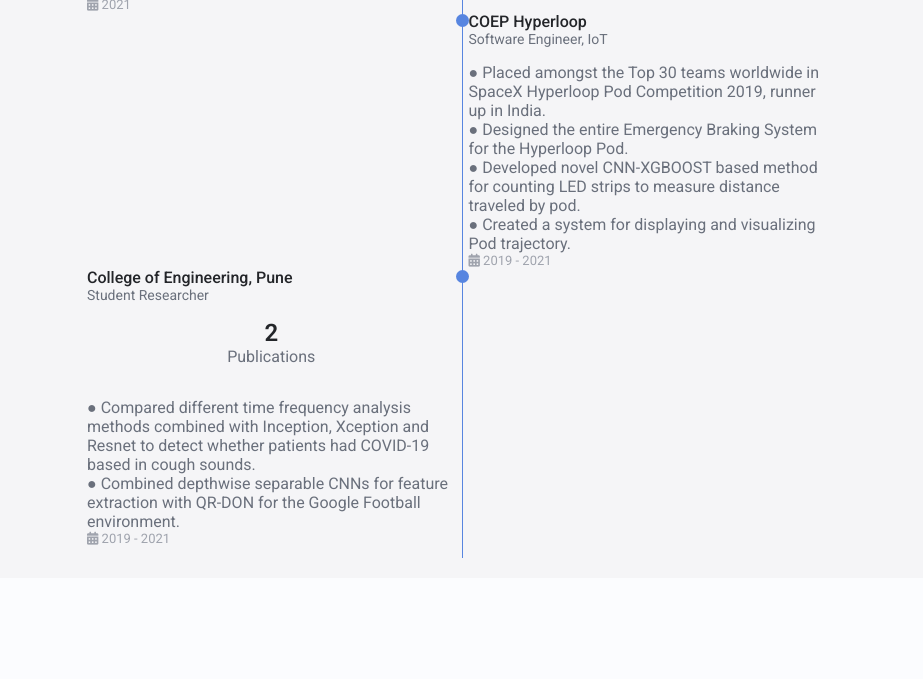
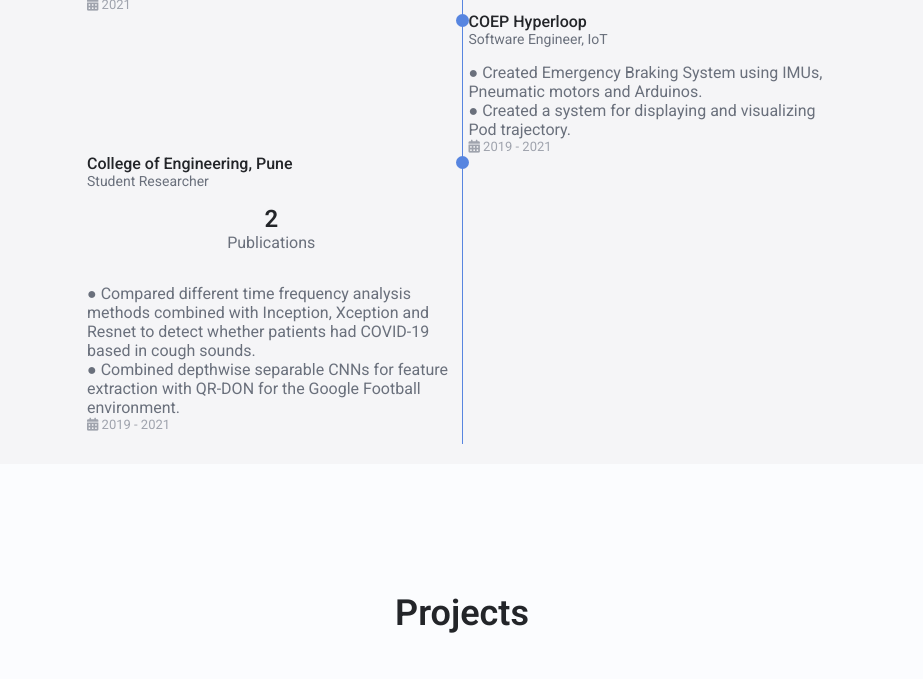
Before and after one commit to kunal25k/Kunal, a plain HTML site: page index.html in a window 1280 px wide. Shown: the part 1059-1738 px from the top of the page, without its empty margins (178-1101 px from the left). Drawn offline with Linux system fonts and the light colour scheme.

Commit message:
Add files via upload

```diff
--- a/index.html
+++ b/index.html
@@ -235,9 +235,7 @@
                                 <span class="qualification-subtitle">Software Engineer, IoT</span>
                                 <div class='urmom'>
                                     <div class="work-deets">
-                                            <p>&#9679; Placed amongst the Top 30 teams worldwide in SpaceX Hyperloop Pod Competition 2019, runner up in India.</p>
-                                            <p>&#9679; Designed the entire Emergency Braking System for the Hyperloop Pod.</p>
-                                            <p>&#9679; Developed novel CNN-XGBOOST based method for counting LED strips to measure distance traveled by pod.</p>
+                                            <p>&#9679; Created Emergency Braking System using IMUs, Pneumatic motors and Arduinos.</p>
                                             <p>&#9679; Created a system for displaying and visualizing Pod trajectory.</p>
 
                                     </div>
```
